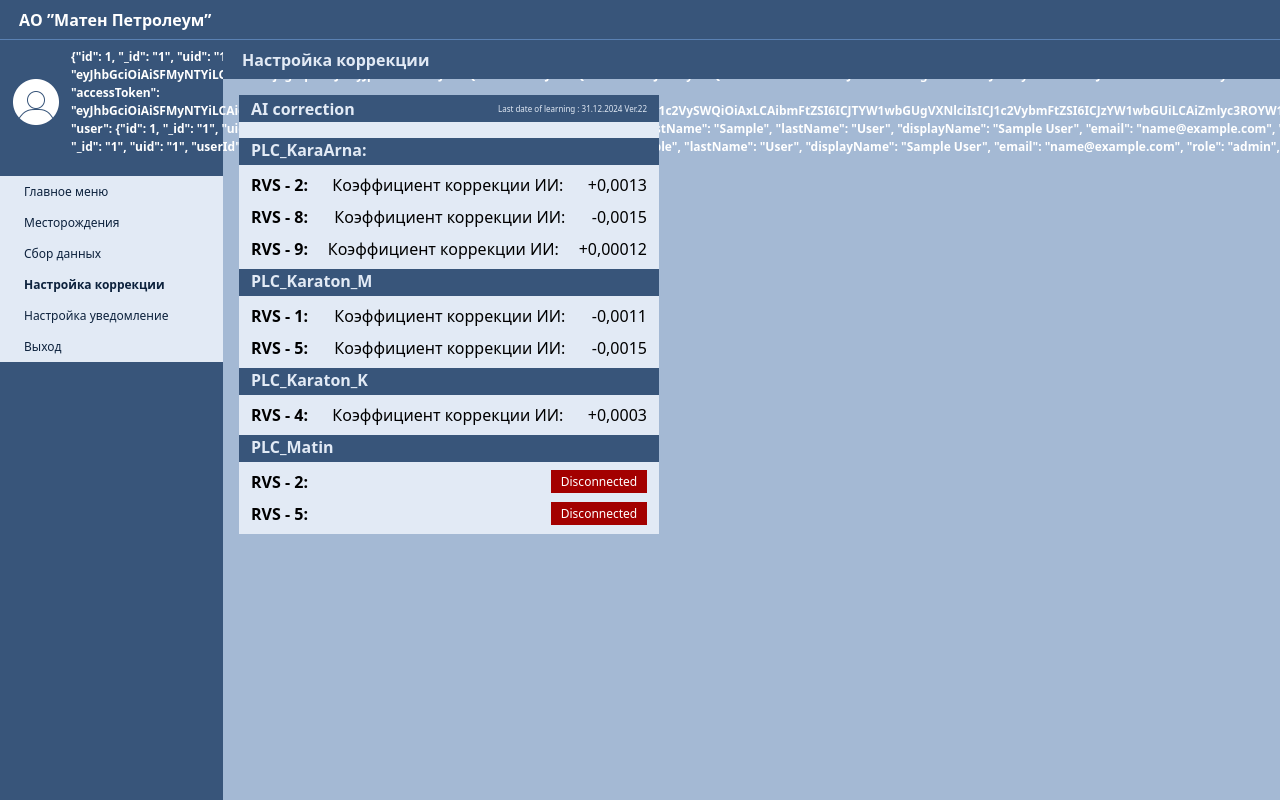
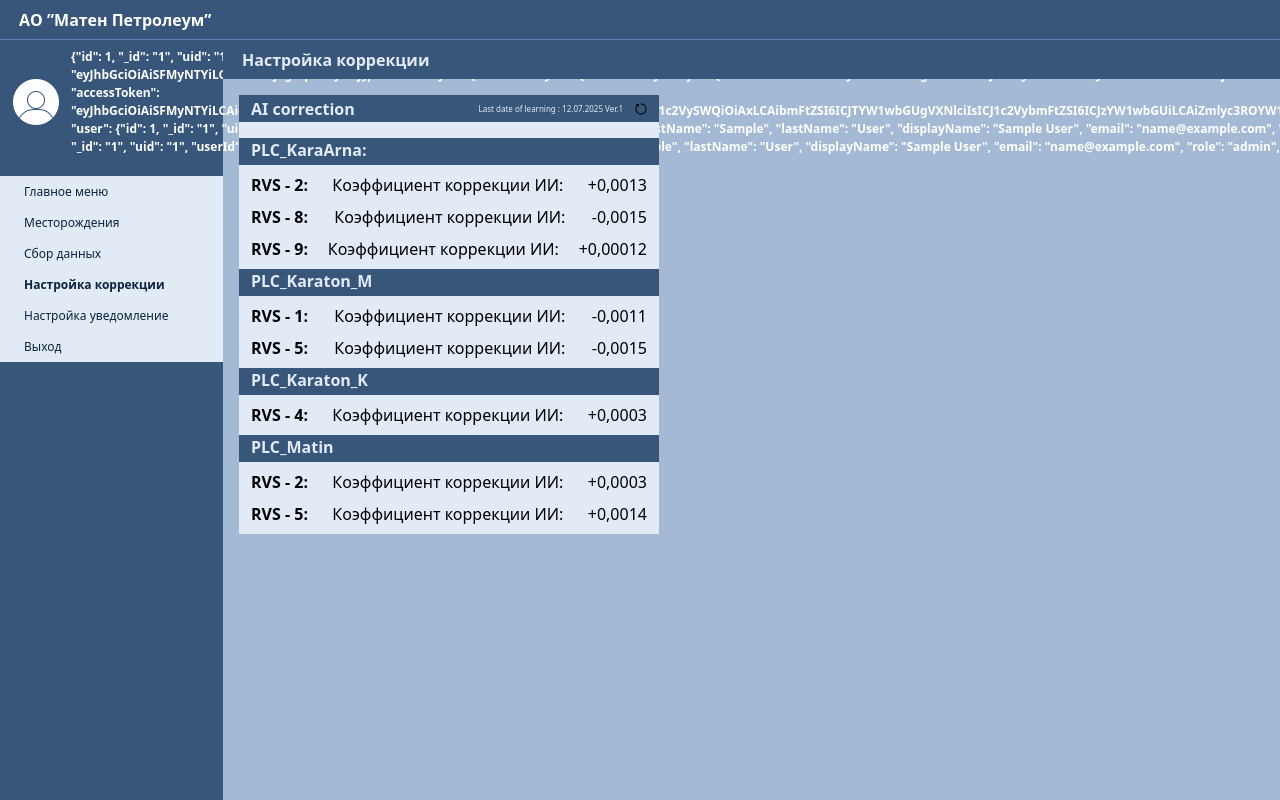
Before and after one commit to Nextifly/Storage, a Next.js app: page /maten_petroleum/correction in a window 1280 px wide. Built offline with nearby package versions, Linux system fonts and the light colour scheme; sample sign-in values are in the browser's storage.

Commit message:
add reload in correction and add constants

```diff
--- a/app/(pages)/(company)/kozhan/correction/page.tsx
+++ b/app/(pages)/(company)/kozhan/correction/page.tsx
@@ -1,6 +1,47 @@
+'use client'
+
 import DataTitle from '@/ui/text/DataTitle'
+import ReloadSVG from '@/assets/svg/reload.svg'
+import { SCADAcorrection } from '@/utils/correction'
+import Image from 'next/image'
+import { useState, useEffect } from 'react'
 
 const Page = () => {
+const [date, setDate] = useState<string>();
+  const [ver, setVer] = useState<number>(0);
+
+  useEffect(() => {
+	if (!localStorage.getItem("date")) {
+		getCurrentDateFormatter()
+	} else {
+		setDate(localStorage.getItem("date") as string)
+	}
+	if (!localStorage.getItem("ver")) {
+		getCurrentDateFormatter()
+	} else {
+		setVer(parseInt(localStorage.getItem("ver") as string))
+	}
+  }, []);
+
+  const getCurrentDateFormatter = () => {
+    const now = new Date();
+
+    const day = String(now.getDate()).padStart(2, "0");
+    const month = String(now.getMonth() + 1).padStart(2, "0"); // Месяцы начинаются с 0
+    const year = now.getFullYear();
+
+	let newVer = 1;
+
+	if (localStorage.getItem("ver")) {
+		newVer = parseInt(localStorage.getItem("ver") as string) + 1
+	}
+
+    localStorage.setItem("ver", newVer.toString());
+    localStorage.setItem("date",`${day}.${month}.${year}`);
+
+	setDate(`${day}.${month}.${year}`);
+	setVer(newVer)
+  };
 	return (
 		<section className='w-[calc(100%-223px)] max-[620px]:w-[calc(100%-180px)] max-[572px]:w-full'>
 			<div className='w-full h-[39px] bg-[#38557A] flex items-center pl-[19px]'>
@@ -9,9 +50,12 @@ const Page = () => {
 			<section className='m-4 max-w-[420px] max-[572px]:mx-auto max-[572px]:px-4'>
 				<div className='w-full h-[27px] bg-[#38557A] px-3 flex justify-between items-center'>
 					<h2 className='font-bold text-[#e2eaf5]'>AI correction</h2>
-					<span className='text-[#E2EAF5] text-[8px]'>
-						Last date of learning : 31.12.2024 Ver.22
-					</span>
+					<div className='flex justify-end gap-4'>
+						<span className='text-[#E2EAF5] text-[8px]'>
+							Last date of learning : {date} Ver.{ver}
+						</span>
+						<Image src={ReloadSVG} alt='...' className='size-[12px] cursor-pointer' onClick={() => getCurrentDateFormatter()} />
+					</div>
 				</div>
 				<div className='py-2 bg-white'></div>
 				<DataTitle>PLC_Morsk:</DataTitle>
@@ -19,22 +63,30 @@ const Page = () => {
 					<div className='flex flex-wrap gap-2 justify-between'>
 						<h2 className='font-bold'>RVS - 5:</h2>
 						<p className='max-[670px]:text-[12px]'>Коэффициент коррекции ИИ:</p>
-						<p className='max-[670px]:text-[12px]'>+0,0016</p>
+						<p className='max-[670px]:text-[12px]'>
+							{SCADAcorrection[0].correction[0].correction}
+						</p>
 					</div>
 					<div className='flex flex-wrap gap-2 justify-between'>
 						<h2 className='font-bold'>RVS - 6:</h2>
 						<p className='max-[670px]:text-[12px]'>Коэффициент коррекции ИИ:</p>
-						<p className='max-[670px]:text-[12px]'>+0,0005</p>
+						<p className='max-[670px]:text-[12px]'>
+							{SCADAcorrection[0].correction[1].correction}
+						</p>
 					</div>
 					<div className='flex flex-wrap gap-2 justify-between'>
 						<h2 className='font-bold'>RVS - 7:</h2>
 						<p className='max-[670px]:text-[12px]'>Коэффициент коррекции ИИ:</p>
-						<p className='max-[670px]:text-[12px]'>+0,0001</p>
+						<p className='max-[670px]:text-[12px]'>
+							{SCADAcorrection[0].correction[2].correction}
+						</p>
 					</div>
 					<div className='flex flex-wrap gap-2 justify-between'>
 						<h2 className='font-bold'>RVS - 8:</h2>
 						<p className='max-[670px]:text-[12px]'>Коэффициент коррекции ИИ:</p>
-						<p className='max-[670px]:text-[12px]'>-0,0003</p>
+						<p className='max-[670px]:text-[12px]'>
+							{SCADAcorrection[0].correction[3].correction}
+						</p>
 					</div>
 				</div>
 				<DataTitle>PLC_Karaton_K</DataTitle>
@@ -42,22 +94,23 @@ const Page = () => {
 					<div className='flex flex-wrap gap-2 justify-between'>
 						<h2 className='font-bold'>RVS - 1:</h2>
 						<p className='max-[670px]:text-[12px]'>Коэффициент коррекции ИИ:</p>
-						<p className='max-[670px]:text-[12px]'>-0,0017</p>
-					</div>
-					<div className='flex flex-wrap gap-2 justify-between'>
-						<h2 className='font-bold'>RVS - 2:</h2>
-						<p className='max-[670px]:text-[12px]'>Коэффициент коррекции ИИ:</p>
-						<p className='max-[670px]:text-[12px]'>-0,0019</p>
-					</div>
-					<div className='flex flex-wrap gap-2 justify-between'>
-						<h2 className='font-bold'>RVS - 3:</h2>
-						<p className='max-[670px]:text-[12px]'>Коэффициент коррекции ИИ:</p>
-						<p className='max-[670px]:text-[12px]'>+0,0001</p>
+						<p className='max-[670px]:text-[12px]'>
+							{SCADAcorrection[1].correction[0].correction}
+						</p>
 					</div>
 					<div className='flex flex-wrap gap-2 justify-between'>
 						<h2 className='font-bold'>RVS - 4:</h2>
 						<p className='max-[670px]:text-[12px]'>Коэффициент коррекции ИИ:</p>
-						<p className='max-[670px]:text-[12px]'>-0,0015</p>
+						<p className='max-[670px]:text-[12px]'>
+							{SCADAcorrection[1].correction[1].correction}
+						</p>
+					</div>
+					<div className='flex flex-wrap gap-2 justify-between'>
+						<h2 className='font-bold'>RVS - 5:</h2>
+						<p className='max-[670px]:text-[12px]'>Коэффициент коррекции ИИ:</p>
+						<p className='max-[670px]:text-[12px]'>
+							{SCADAcorrection[1].correction[2].correction}
+						</p>
 					</div>
 				</div>
 			</section>
--- a/app/(pages)/(company)/kozhan/data/page.tsx
+++ b/app/(pages)/(company)/kozhan/data/page.tsx
@@ -33,9 +33,6 @@ const Page = () => {
 							<h2 className='font-bold px-3 flex flex-wrap justify-between items-center gap-[10px]'>
 								PVS-8: <Status status='CONNECT' />{' '}
 							</h2>
-							<h2 className='font-bold px-3 flex flex-wrap justify-between items-center gap-[10px]'>
-								FIT1: <Status status='CONNECT' />{' '}
-							</h2>
 						</div>
 						<div className=' flex flex-col gap-2 w-[215px] max-[700px]:w-full'>
 							<DataTitle>PLC_Karaton_K</DataTitle>
@@ -43,13 +40,10 @@ const Page = () => {
 								PVS-1: <Status status='CONNECT' />{' '}
 							</h2>
 							<h2 className='font-bold px-3 flex flex-wrap justify-between items-center gap-[10px]'>
-								PVS-2: <Status status='CONNECT' />{' '}
+								PVS-4: <Status status='CONNECT' />{' '}
 							</h2>
 							<h2 className='font-bold px-3 flex flex-wrap justify-between items-center gap-[10px]'>
-								PVS-3: <Status status='CONNECT' />{' '}
-							</h2>
-							<h2 className='font-bold px-3 flex flex-wrap justify-between items-center gap-[10px]'>
-								PVS-4: <Status status='CONNECT' />{' '}
+								PVS-5: <Status status='CONNECT' />{' '}
 							</h2>
 						</div>
 					</div>
--- a/app/(pages)/(company)/maten_petroleum/correction/page.tsx
+++ b/app/(pages)/(company)/maten_petroleum/correction/page.tsx
@@ -1,73 +1,140 @@
-import Status from '@/ui/element/Status'
-import DataTitle from '@/ui/text/DataTitle'
+"use client";
+
+import DataTitle from "@/ui/text/DataTitle";
+import ReloadSVG from "@/assets/svg/reload.svg";
+import { SCADAcorrection } from "@/utils/correction";
+import { useEffect, useState } from "react";
+import Image from "next/image";
 
 const Page = () => {
+  const [date, setDate] = useState<string>();
+  const [ver, setVer] = useState<number>(0);
+
+  useEffect(() => {
+    if (!localStorage.getItem("date")) {
+      getCurrentDateFormatter();
+    } else {
+      setDate(localStorage.getItem("date") as string);
+    }
+    if (!localStorage.getItem("ver")) {
+      getCurrentDateFormatter();
+    } else {
+      setVer(parseInt(localStorage.getItem("ver") as string));
+    }
+  }, []);
+
+  const getCurrentDateFormatter = () => {
+    const now = new Date();
+
+    const day = String(now.getDate()).padStart(2, "0");
+    const month = String(now.getMonth() + 1).padStart(2, "0"); // Месяцы начинаются с 0
+    const year = now.getFullYear();
+
+    let newVer = 1;
+
+    if (localStorage.getItem("ver")) {
+      newVer = parseInt(localStorage.getItem("ver") as string) + 1;
+    }
+
+    localStorage.setItem("ver", newVer.toString());
+    localStorage.setItem("date", `${day}.${month}.${year}`);
+
+    setDate(`${day}.${month}.${year}`);
+    setVer(newVer);
+  };
+
   return (
-		<section className='w-[calc(100%-223px)] max-[620px]:w-[calc(100%-180px)] max-[572px]:w-full'>
-			<div className='w-full h-[39px] bg-[#38557A] flex items-center pl-[19px]'>
-				<h2 className='text-[#e2eaf5] font-bold'>Настройка коррекции</h2>
+    <section className="w-[calc(100%-223px)] max-[620px]:w-[calc(100%-180px)] max-[572px]:w-full">
+      <div className="w-full h-[39px] bg-[#38557A] flex items-center pl-[19px]">
+        <h2 className="text-[#e2eaf5] font-bold">Настройка коррекции</h2>
       </div>
-			<section className='m-4 max-w-[420px] max-[572px]:mx-auto max-[572px]:px-4'>
-				<div className='w-full h-[27px] bg-[#38557A] px-3 flex justify-between items-center'>
-					<h2 className='font-bold text-[#e2eaf5]'>AI correction</h2>
-					<span className='text-[#E2EAF5] text-[8px]'>
-						Last date of learning : 31.12.2024 Ver.22
+      <section className="m-4 max-w-[420px] max-[572px]:mx-auto max-[572px]:px-4">
+        <div className="w-full h-[27px] bg-[#38557A] px-3 flex justify-between items-center">
+          <h2 className="font-bold text-[#e2eaf5]">AI correction</h2>
+          <div className="flex justify-end gap-3 items-center">
+            <span className="text-[#E2EAF5] text-[8px]">
+              Last date of learning : {date} Ver.{ver}
             </span>
+            <Image
+              src={ReloadSVG}
+              alt="..."
+              className="size-[12px] cursor-pointer"
+              onClick={() => getCurrentDateFormatter()}
+            />
           </div>
-				<div className='py-2 bg-[#e2eaf5]'></div>
+        </div>
+        <div className="py-2 bg-[#e2eaf5]"></div>
         <DataTitle>PLC_KaraArna:</DataTitle>
-				<div className='py-2 bg-[#e2eaf5] px-3 flex flex-col gap-2'>
-					<div className='flex flex-wrap gap-2 justify-between'>
-						<h2 className='font-bold'>RVS - 2:</h2>
-						<p className='max-[670px]:text-[12px]'>Коэффициент коррекции ИИ:</p>
-						<p className='max-[670px]:text-[12px]'>+0,0013</p>
+        <div className="py-2 bg-[#e2eaf5] px-3 flex flex-col gap-2">
+          <div className="flex flex-wrap gap-2 justify-between">
+            <h2 className="font-bold">RVS - 2:</h2>
+            <p className="max-[670px]:text-[12px]">Коэффициент коррекции ИИ:</p>
+            <p className="max-[670px]:text-[12px]">
+              {SCADAcorrection[0].correction[0].correction}
+            </p>
           </div>
-					<div className='flex flex-wrap gap-2 justify-between'>
-						<h2 className='font-bold'>RVS - 8:</h2>
-						<p className='max-[670px]:text-[12px]'>Коэффициент коррекции ИИ:</p>
-						<p className='max-[670px]:text-[12px]'>-0,0015</p>
+          <div className="flex flex-wrap gap-2 justify-between">
+            <h2 className="font-bold">RVS - 8:</h2>
+            <p className="max-[670px]:text-[12px]">Коэффициент коррекции ИИ:</p>
+            <p className="max-[670px]:text-[12px]">
+              {SCADAcorrection[0].correction[1].correction}
+            </p>
           </div>
-					<div className='flex flex-wrap gap-2 justify-between'>
-						<h2 className='font-bold'>RVS - 9:</h2>
-						<p className='max-[670px]:text-[12px]'>Коэффициент коррекции ИИ:</p>
-						<p className='max-[670px]:text-[12px]'>+0,00012</p>
+          <div className="flex flex-wrap gap-2 justify-between">
+            <h2 className="font-bold">RVS - 9:</h2>
+            <p className="max-[670px]:text-[12px]">Коэффициент коррекции ИИ:</p>
+            <p className="max-[670px]:text-[12px]">
+              {SCADAcorrection[0].correction[2].correction}
+            </p>
           </div>
         </div>
         <DataTitle>PLC_Karaton_M</DataTitle>
-				<div className='py-2 bg-[#e2eaf5] px-3 flex flex-col gap-2'>
-					<div className='flex flex-wrap gap-2 justify-between'>
-						<h2 className='font-bold'>RVS - 1:</h2>
-						<p className='max-[670px]:text-[12px]'>Коэффициент коррекции ИИ:</p>
-						<p className='max-[670px]:text-[12px]'>-0,0011</p>
+        <div className="py-2 bg-[#e2eaf5] px-3 flex flex-col gap-2">
+          <div className="flex flex-wrap gap-2 justify-between">
+            <h2 className="font-bold">RVS - 1:</h2>
+            <p className="max-[670px]:text-[12px]">Коэффициент коррекции ИИ:</p>
+            <p className="max-[670px]:text-[12px]">
+              {SCADAcorrection[1].correction[0].correction}
+            </p>
           </div>
-					<div className='flex flex-wrap gap-2 justify-between'>
-						<h2 className='font-bold'>RVS - 5:</h2>
-						<p className='max-[670px]:text-[12px]'>Коэффициент коррекции ИИ:</p>
-						<p className='max-[670px]:text-[12px]'>-0,0015</p>
+          <div className="flex flex-wrap gap-2 justify-between">
+            <h2 className="font-bold">RVS - 5:</h2>
+            <p className="max-[670px]:text-[12px]">Коэффициент коррекции ИИ:</p>
+            <p className="max-[670px]:text-[12px]">
+              {SCADAcorrection[1].correction[1].correction}
+            </p>
           </div>
         </div>
         <DataTitle>PLC_Karaton_K</DataTitle>
-				<div className='py-2 bg-[#e2eaf5] px-3 flex flex-col gap-2'>
-					<div className='flex flex-wrap gap-2 justify-between'>
-						<h2 className='font-bold'>RVS - 4:</h2>
-						<p className='max-[670px]:text-[12px]'>Коэффициент коррекции ИИ:</p>
-						<p className='max-[670px]:text-[12px]'>+0,0003</p>
+        <div className="py-2 bg-[#e2eaf5] px-3 flex flex-col gap-2">
+          <div className="flex flex-wrap gap-2 justify-between">
+            <h2 className="font-bold">RVS - 4:</h2>
+            <p className="max-[670px]:text-[12px]">Коэффициент коррекции ИИ:</p>
+            <p className="max-[670px]:text-[12px]">
+              {SCADAcorrection[2].correction[0].correction}
+            </p>
           </div>
         </div>
         <DataTitle>PLC_Matin</DataTitle>
-				<div className='py-2 bg-[#e2eaf5] px-3 flex flex-col gap-2'>
-					<div className='flex flex-wrap gap-2 justify-between'>
-						<h2 className='font-bold'>RVS - 2:</h2>
-						<Status status='DISCONNECT' />
+        <div className="py-2 bg-[#e2eaf5] px-3 flex flex-col gap-2">
+          <div className="flex flex-wrap gap-2 justify-between">
+            <h2 className="font-bold">RVS - 2:</h2>
+            <p className="max-[670px]:text-[12px]">Коэффициент коррекции ИИ:</p>
+            <p className="max-[670px]:text-[12px]">
+              {SCADAcorrection[3].correction[0].correction}
+            </p>
           </div>
-					<div className='flex flex-wrap gap-2 justify-between'>
-						<h2 className='font-bold'>RVS - 5:</h2>
-						<Status status='DISCONNECT' />
+          <div className="flex flex-wrap gap-2 justify-between">
+            <h2 className="font-bold">RVS - 5:</h2>
+            <p className="max-[670px]:text-[12px]">Коэффициент коррекции ИИ:</p>
+            <p className="max-[670px]:text-[12px]">
+              {SCADAcorrection[3].correction[1].correction}
+            </p>
           </div>
         </div>
       </section>
     </section>
-	)
-}
+  );
+};
 
-export default Page
+export default Page;
--- a/app/(pages)/(company)/maten_petroleum/data/page.tsx
+++ b/app/(pages)/(company)/maten_petroleum/data/page.tsx
@@ -30,9 +30,6 @@ const Page = () => {
 							<h2 className='font-bold px-3 flex flex-wrap justify-between items-center gap-[10px]'>
 								PVS-9: <Status status='CONNECT' />{' '}
 							</h2>
-							<h2 className='font-bold px-3 flex flex-wrap justify-between items-center gap-[10px]'>
-								FIT1: <Status status='CONNECT' />{' '}
-							</h2>
 						</div>
 						<div className=' flex flex-col gap-2 w-[215px] max-[670px]:w-full'>
 							<DataTitle>PLC_Karaton_M</DataTitle>
@@ -52,13 +49,10 @@ const Page = () => {
 						<div className=' flex flex-col gap-2 w-[215px] max-[670px]:w-full'>
 							<DataTitle>PLC_Matin</DataTitle>
 							<h2 className='font-bold px-3 flex flex-wrap justify-between items-center gap-[10px]'>
-								PVS-2: <Status status='DISCONNECT' />{' '}
+								PVS-2: <Status status='CONNECT' />{' '}
 							</h2>
 							<h2 className='font-bold px-3 flex flex-wrap justify-between items-center gap-[10px]'>
-								PVS-5: <Status status='DISCONNECT' />{' '}
-							</h2>
-							<h2 className='font-bold px-3 flex flex-wrap justify-between items-center gap-[10px]'>
-								FIT1: <Status status='DISCONNECT' />{' '}
+								PVS-5: <Status status='CONNECT' />{' '}
 							</h2>
 						</div>
 					</div>
--- /dev/null
+++ b/utils/correction.ts
@@ -0,0 +1,40 @@
+interface ISCADA {
+    name: string;
+    correction: ICorrection[]
+}
+
+interface ICorrection {
+    name: string;
+    correction: string;
+}
+
+export const SCADAcorrection: ISCADA[] = [
+    {
+        name: "KaraArna",
+        correction: [
+            {name: "RVS-2", correction: "+0,0013"},
+            {name: "RVS-8", correction: "-0,0015"},
+            {name: "RVS-9", correction: "+0,00012"},
+        ]
+    },
+    {
+        name: "KaratonM",
+        correction: [
+            {name: "RVS-1", correction: "-0,0011"},
+            {name: "RVS-5", correction: "-0,0015"},
+        ]
+    },
+    {
+        name: "KaratonK",
+        correction: [
+            {name: "RVS-4", correction: "+0,0003"},
+        ]
+    },
+    {
+        name: "Matin",
+        correction: [
+            {name: "RVS-2", correction: "+0,0003"},
+            {name: "RVS-5", correction: "+0,0014"},
+        ]
+    },
+]
```
Also changed, not shown: assets/svg/reload.svg (added), utils/WINCC_API.ts (renamed from utils/WINCC_API.tsx). Lines whose indentation alone changed are shown as unchanged.
